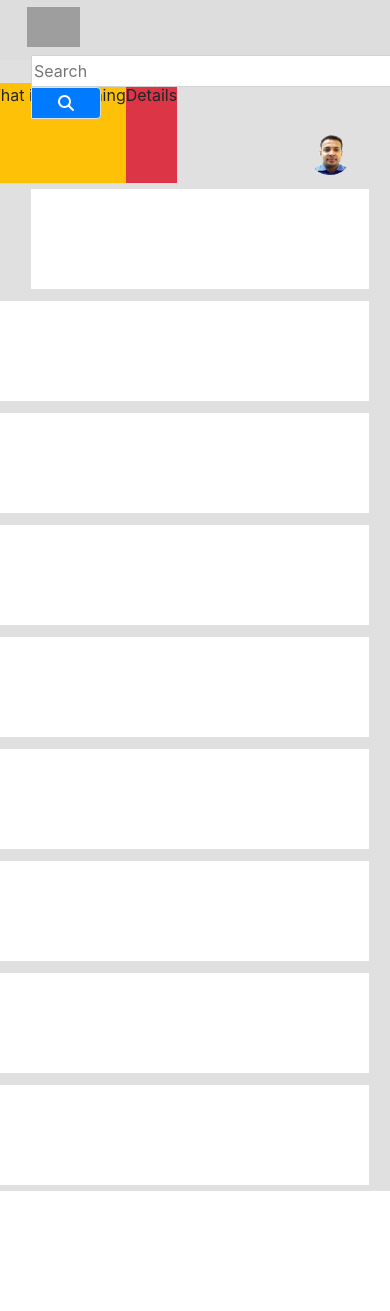
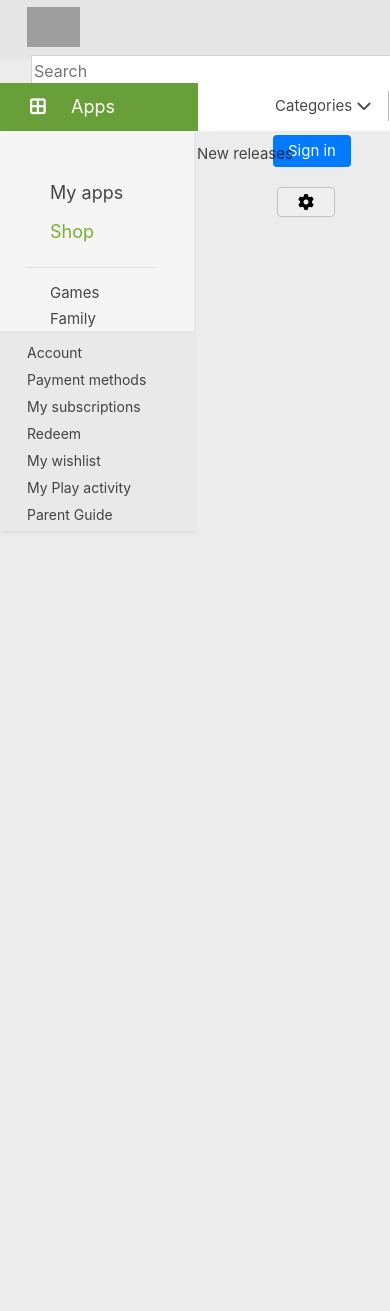
Before and after one commit to Yosutta/GooglePlayWeb, a PHP site: page / in a window 390 px wide; the page is wider, and only the part inside the window is pictured. Shown: the top 1311 px of that part. Before the commit the page ends 1191 px from the top of that part, so only its background shows below. Run offline with PHP 8.4, Linux system fonts and the light colour scheme; some libraries are stand-ins or nearby versions; grey boxes are pictures that could not be loaded.

Commit message:
Create a Navigation Bar, Navigation Sidebar for the pages

```diff
--- a/source/index.php
+++ b/source/index.php
@@ -10,8 +10,10 @@
       echo "<script src='https://maxcdn.bootstrapcdn.com/bootstrap/4.5.2/js/bootstrap.min.js'></script>";
       echo "<script src='https://kit.fontawesome.com/a076d05399.js'></script>";
       echo "<link rel='icon' href='resources/icon.png'>";
-      echo "<link rel='stylesheet' href='style.css'>";
      ?>
+    <style>
+    <?php include 'style.css'; ?>
+    </style>
     <title>Google Play</title>
 </head>
 <body>
@@ -20,7 +22,7 @@
       <a href="index.php">
           <img class="" src="https://www.gstatic.com/android/market_images/web/play_prism_hlock_2x.png" alt="GooglePlay">
       </a>
-      <form action="#" method="GET">
+      <form action="#">
           <nav class="navbar">
               <input class="focus" type="text" name="search" placeholder="Search">
               <button class="bg-primary text-white border rounded-right" type="submit">
@@ -28,68 +30,100 @@
               </button>
           </nav>
       </form>
-      <a href="#ToAccount">
+      <!-- Account Image -->
+      <a href="#" class="float-right mr-4 mt-2 rounded bg-primary text-white text-decoration-none" style="font-size:15px;padding:5px 15px">Sign in</a>
+      <!-- <a href="#ToAccount">
           <img class="rounded-circle float-right mr-4 mt-2" src="resources/account/J2.png" alt="J2">
+      </a> -->
+  </div>
+
+  <!-- Navigation bar -->
+    <div class="bg-white stickyNav" style="height:48px;top:0">
+    <a href="#">
+        <div class="catPlacement float-left text-white" style="background-color:#689f38;font-size:18px;padding:10px 30px;padding-right:83px">
+            <i class="mt-1 fas fa-border-all"></i> &nbsp &nbsp Apps
+        </div>
+    </a>
+    <a href="#">
+        <div class="catPlacement float-left catFont" style="margin-left:60px">
+            Categories <i class="fas fa-chevron-down"></i>
+        </div>
+    </a>
+    <div class="float-left mt-2" style="border-left:1px solid #c1c1c1;height:30px;"></div>
+    <a href="#">
+        <div class="catPlacement float-left catFont">
+            Home
+        </div>
+    </a>
+    <a href="#">
+        <div class="catPlacement float-left catFont">
+            Top Chart
+        </div>
+    </a>
+    <a href="#">
+        <div class="catPlacement float-left catFont">
+            New releases
+        </div>
+    </a>
+    <button type="button" class="float-right rounded" style="margin-top:8px;margin-right:55px;padding:2px 20px;border:1px solid #c1c1c1">
+        <i class="fas fa-cog"></i>
+    </button>
+    </div>
+    <!-- Navigation Sidebar-->
+    <div class="stickyNav shadow-sm snav">
+        <!-- My Apps, Shop -->
+        <div style="padding-top:7px;padding-bottom:7px">
+            <a href="#" class="text-decoration-none">
+                <div class="s1nav">My apps</div>
+            </a>
+            <a href="#" class="text-decoration-none">
+                <div class="s1nav" style="color:rgb(124, 175, 48)">Shop</div>
+            </a>
+            <hr style="width:130px;margin-left:25px;margin-bottom:5px">
+        </div>
+        <!-- Games, Family, Editor's Choice -->
+        <div>
+            <a href="#" class="text-decoration-none">
+                <div class="catFont s2nav">Games</div>
+            </a>
+            <a href="#" class="text-decoration-none">
+                <div class="catFont s2nav">Family</div>
+            </a>
+            <a href="#" class="text-decoration-none">
+                <div class="catFont s2nav">Editors' Choice</div>
             </a>
         </div>
-  <!-- Topic chooser -->
-  <div class="row">
-      <div class="col-lg-center-1 col-md-center-1 bg-warning" style="height:100px">
-          What is happening
+        <!-- Account, Payment methods, My subsciptions, Redeem -->
     </div>
-      <div class="col-lg-center-11 col-md-center-11 bg-danger">
-          Details
-      </div>
-  </div>
-  <div class="row">
-      <div class="col-lg-2 col-md-center-1" style="height=200px;background-color:green"></div>
-      <div class="col-lg-10 col-md-center-11 row">
-        <div class="col-lg-1 col-md-center-item items-holder" style="margin-left:40px">
-            <a href="#Items">
-                <div class="items"></div>
+
+    <div class="snav shadow-sm stickyNav" style="height:200px;background-color:#e9e9e9;top:248px;padding-top:8px">
+        <a class="text-decoration-none" href="#">
+            <div class="s3nav">Account</div>
+        </a>
+        <a class="text-decoration-none" href="#">
+            <div class="s3nav">Payment methods</div>
+        </a>
+        <a class="text-decoration-none" href="#">
+            <div class="s3nav">My subscriptions</div>
+        </a>
+        <a class="text-decoration-none" href="#">
+            <div class="s3nav">Redeem</div>
+        </a>
+        <a class="text-decoration-none" href="#">
+            <div class="s3nav">My wishlist</div>
+        </a>
+        <a class="text-decoration-none" href="#">
+            <div class="s3nav">My Play activity</div>
+        </a>
+        <a class="text-decoration-none" href="#">
+            <div class="s3nav">Parent Guide</div>
         </a>
     </div>
-        <div class="col-lg-1 col-md-center-item items-holder">
-            <a href="#Items">
-                <div class="items"></div>
-            </a>
-        </div>
-        <div class="col-lg-1 col-md-center-item items-holder">
-            <a href="#Items">
-                <div class="items"></div>
-            </a>
-        </div>
-        <div class="col-lg-1 col-md-center-item items-holder">
-            <a href="#Items">
-                <div class="items"></div>
-            </a>
-        </div>
-        <div class="col-lg-1 col-md-center-item items-holder">
-            <a href="#Items">
-                <div class="items"></div>
-            </a>
-        </div>
-        <div class="col-lg-1 col-md-center-item items-holder">
-            <a href="#Items">
-                <div class="items"></div>
-            </a>
-        </div>
-        <div class="col-lg-1 medScreenItems items-holder">
-            <a href="#Items">
-                <div class="items"></div>
-            </a>
-        </div>
-        <div class="col-lg-1 medScreenItems items-holder">
-            <a href="#Items">
-                <div class="items"></div>
-            </a>
-        </div>
-        <div class="col-lg-1 medScreenItems items-holder">
-            <a href="#Items">
-                <div class="items"></div>
-            </a>
-        </div>
-      </div>
-  </div>
+
+  <div style="height:500px"></div>
+  <div style="height:500px"></div>
+  <div style="height:500px"></div>
+  <div style="height:500px"></div>
+  <div style="height:500px"></div>
 </body>
 </html>
--- a/source/style.css
+++ b/source/style.css
@@ -1,5 +1,5 @@
 body{
-  background-color: rgba(211, 211, 211, 0.692);
+  background-color: rgba(235, 235, 235, 0.924);
 }
 
 /* The header of the homepage margin-top : 10px; */
@@ -44,6 +44,68 @@ form nav button{
 
 /* Account button */
 
+/* Side Navigation bar */
+.snav{
+  width:194px;
+  height:200px;
+  background-color:green;
+  top:48px;
+  background-color:#f5f5f5
+}
+
+.s1nav{
+  color:#000000b7;
+  font-size:18px;
+  padding:6px 0px;
+  padding-left:50px;
+}
+
+.s1nav:hover{
+  background-color:#e0e0e0ea;
+}
+
+.s2nav{
+  font-size:10px;
+  padding-top:2px;
+  padding-bottom:2px;
+  padding-left:50px
+}
+
+.s2nav:hover{
+  background-color:#e0e0e0ea;
+}
+
+.s3nav{
+  color:#000000b7;
+  font-size:14px;
+  padding-left:27px;
+  padding-top:3px;
+  padding-bottom:3px;
+}
+
+.s3nav:hover{
+  background-color:#d8d8d8ea;
+}
+
+/* Navigation bar */
+.stickyNav{
+    position: -webkit-sticky;
+    position: sticky;
+}
+
+.catFont{
+  font-size:15px;
+  color:#000000b7;
+}
+
+.catPlacement{
+  height:48px;
+  padding:12px 17px;
+}
+
+.catPlacement:hover{
+  background-color :rgba(128, 128, 128, 0.185);
+}
 
 /* Cart */
 /* Each Item view*/
```
Also changed, not shown: other parts of source/style.css (+0 -241 lines). Lines whose indentation alone changed are shown as unchanged.
